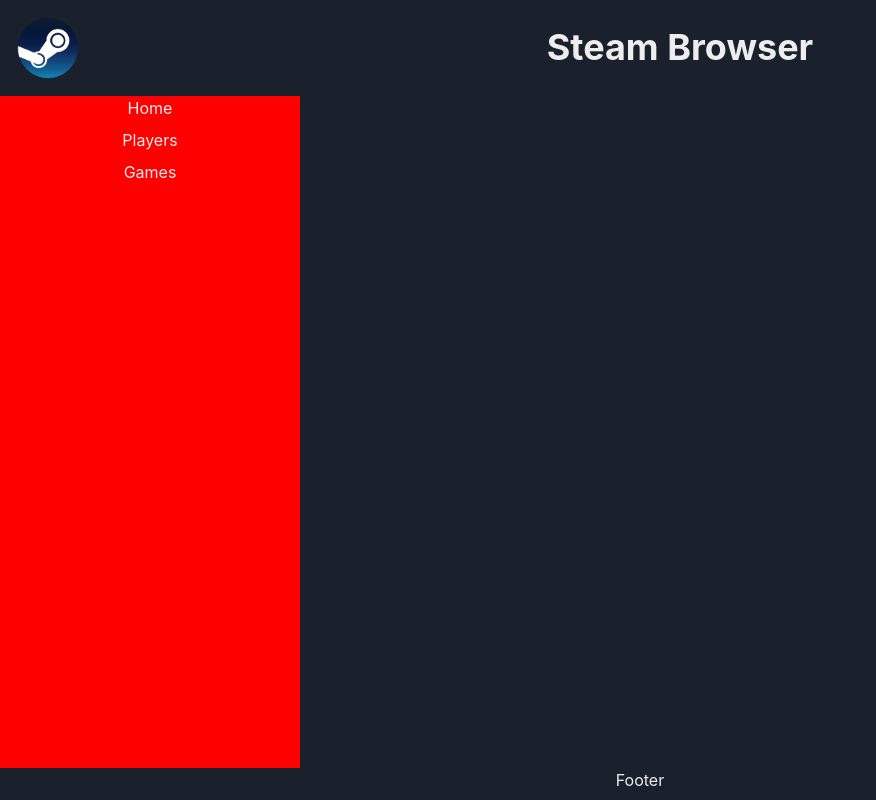
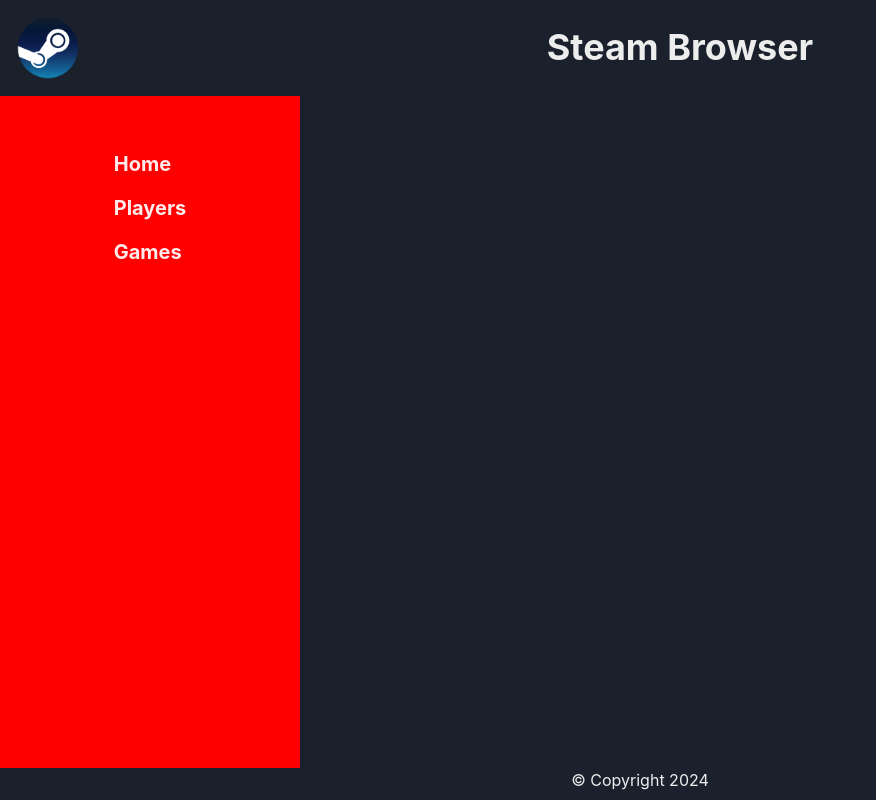
Before and after one commit to Unixan/Steam-browser, a React (Vite) app: page / in a window 1280 px wide. Shown: the whole page, without its empty margins (0-876 px from the left). Built offline with nearby package versions, Linux system fonts and the light colour scheme.

Commit message:
Created Sidemenu (Chakra Drawer)

```diff
--- a/src/App.tsx
+++ b/src/App.tsx
@@ -1,4 +1,4 @@
-import { Show } from "@chakra-ui/react"
+import { Divider, Show } from "@chakra-ui/react"
 import NavBar from "./components/NavBar"
 import SideBar from "./components/SideBar"
 import Footer from "./components/Footer"
--- /dev/null
+++ b/src/components/BurgerMenu.tsx
@@ -0,0 +1,25 @@
+import { HamburgerIcon } from "@chakra-ui/icons"
+import { Button, Drawer, DrawerBody, DrawerContent, DrawerHeader, DrawerOverlay, IconButton, useDisclosure } from "@chakra-ui/react"
+
+const BurgerMenu = () => {
+    const { isOpen, onOpen, onClose } = useDisclosure()
+
+    return (
+        <>
+            <IconButton onClick={onOpen} variant='outline' aria-label="Menu" icon={<HamburgerIcon boxSize={10} />} bg='transparent' marginRight={4} />
+            <Drawer placement='right' onClose={onClose} isOpen={isOpen}>
+                <DrawerOverlay />
+                <DrawerContent>
+                    <DrawerHeader borderBottomWidth='1px'>Basic Drawer</DrawerHeader>
+                    <DrawerBody>
+                        <p>Some contents...</p>
+                        <p>Some contents...</p>
+                        <p>Some contents...</p>
+                    </DrawerBody>
+                </DrawerContent>
+            </Drawer>
+        </>
+    )
+}
+
+export default BurgerMenu
--- a/src/components/Footer.tsx
+++ b/src/components/Footer.tsx
@@ -3,7 +3,7 @@ import { Stack } from "@chakra-ui/react"
 const Footer = () => {
     return (
         <Stack h={8} w='100%' justify='center' direction='row'>
-            <div>Footer</div>
+            <div>© Copyright 2024</div>
         </Stack>
     )
 }
--- a/src/components/MenuItems.tsx
+++ b/src/components/MenuItems.tsx
@@ -1,12 +1,12 @@
-import { Link } from "@chakra-ui/react"
+import { Heading, Link, VStack } from "@chakra-ui/react"
 
 const MenuItems = () => {
     return (
-        <>
-            <Link href='#'>Home</Link>
-            <Link href='#'>Players</Link>
-            <Link href='#'>Games</Link>
-        </>
+        <VStack spacing={5} align='left' >
+            <Link href='#'><Heading fontSize={20}>Home</Heading></Link>
+            <Link href='#'><Heading fontSize={20}>Players</Heading></Link>
+            <Link href='#'><Heading fontSize={20}>Games</Heading></Link>
+        </VStack>
     )
 }
 
--- a/src/components/NavBar.tsx
+++ b/src/components/NavBar.tsx
@@ -1,5 +1,5 @@
-import { HamburgerIcon } from "@chakra-ui/icons";
-import { Box, Flex, Heading, Hide, IconButton, Img, Spacer } from "@chakra-ui/react";
+import { Box, Flex, Heading, Hide, Img, Spacer } from "@chakra-ui/react";
+import BurgerMenu from "./BurgerMenu";
 
 const NavBar = () => {
   return (
@@ -10,7 +10,7 @@ const NavBar = () => {
         <Heading>Steam Browser</Heading>
         <Spacer />
         <Hide above="lg">
-          <IconButton aria-label="Menu" icon={<HamburgerIcon boxSize={10} />} bg='transparent' marginRight={4} />
+          <BurgerMenu />
         </Hide>
       </Flex>
     </Box>
--- a/src/components/SideBar.tsx
+++ b/src/components/SideBar.tsx
@@ -3,9 +3,10 @@ import MenuItems from './MenuItems'
 
 const SideBar = () => {
   return (
-    <VStack height='calc(100vh - (3rem + 80px))' width='300px' bg='red'>
+    <VStack height='calc(100vh - (3rem + 80px))' width='300px' bg='red' paddingTop={14}>
       <MenuItems />
     </VStack>
+
   )
 }
 
```
